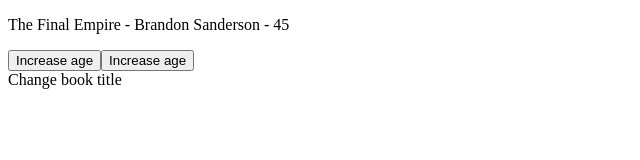
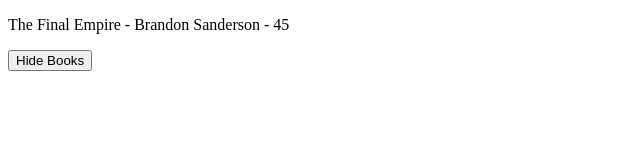
Before and after one commit to EhWanu/Vue-Basics, a plain HTML site: page index.html in a window 1280 px wide. Shown: the whole page, without its empty margins (0-640 px from the left). Drawn offline with nearby package versions, Linux system fonts and the light colour scheme.

Commit message:
conditional rendering of books and button text

```diff
--- a/app.js
+++ b/app.js
@@ -1,14 +1,15 @@
 const app = Vue.createApp({
 	data() {
 		return {
+			showBooks: true,
 			title: "The Final Empire",
 			author: "Brandon Sanderson",
 			age: 45,
 		};
 	},
 	methods: {
-		changeTitle(title) {
-			this.title = title;
+		toggleShowBooks() {
+			this.showBooks = !this.showBooks;
 		},
 	},
 });
--- a/index.html
+++ b/index.html
@@ -15,17 +15,13 @@
 	</head>
 	<body>
 		<div id="app">
-			<p>{{ title }} - {{ author }} - {{ age }}</p>
-
-			<button v-on:click="age++">
-				Increase age
+			<div v-if="showBooks">
+				<p>{{ title }} - {{ author }} - {{ age }}</p>
+			</div>
+			<button @click="toggleShowBooks">
+				<span v-if="showBooks">Hide Books</span>
+				<span v-if="!showBooks">Show Books</span>
 			</button>
-			<button v-on:click="age--">
-				Increase age
-			</button>
-			<div @click="changeTitle('Oathbringer')">
-				Change book title
-			</div>
 		</div>
 		<script src="app.js"></script>
 	</body>
```
